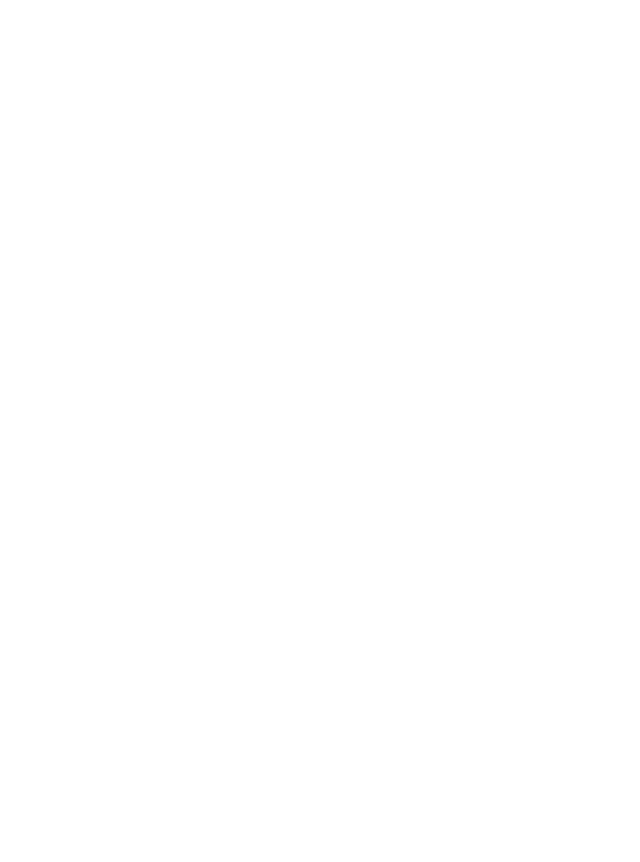
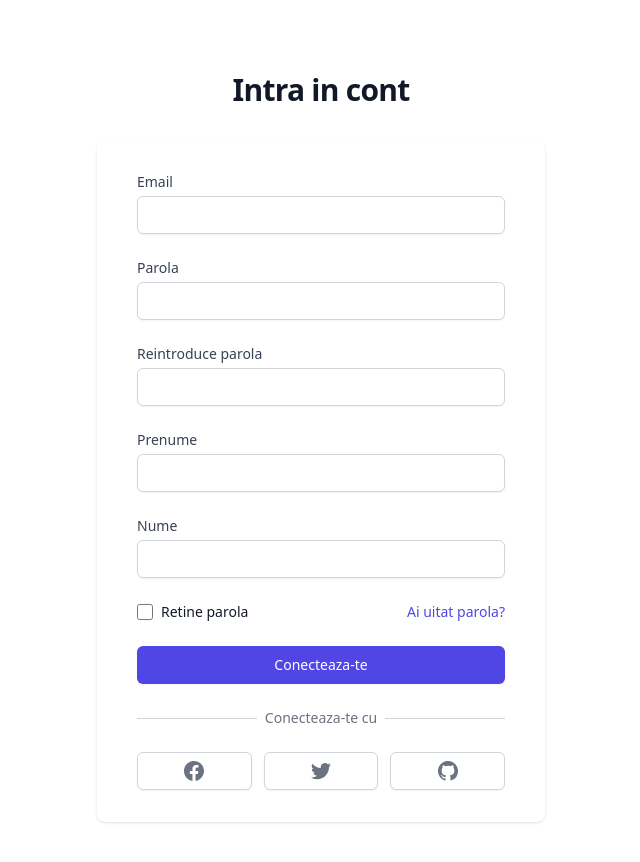
Before and after one commit to OatuPetronela/BuySell, a React (Create React App) app: page /auth/register in a window 1280 px wide. Before the commit this address had no page. Shown: the top 862 px of the page, without its empty margins (319-959 px from the left). Before the commit the page ends 800 px from the top, so only its background shows below. Built offline with nearby package versions, Linux system fonts and the light colour scheme; the HTML template or start-up script is replaced by a standard one.

Commit message:
added register page and route

```diff
--- a/db.json
+++ b/db.json
@@ -1,5 +1,10 @@
 {
     "users":[],
     "items":[
+        {
+          "id": 1,
+          "title": "milk",
+          "userid": 1
+        }
     ]
 }
--- a/package.json
+++ b/package.json
@@ -9,6 +9,8 @@
     "@testing-library/react": "^13.4.0",
     "@testing-library/user-event": "^13.5.0",
     "heroicons-react": "^1.4.1",
+    "json-server": "^0.17.2",
+    "json-server-auth": "^2.1.0",
     "react": "^18.2.0",
     "react-dom": "^18.2.0",
     "react-router-dom": "^6.6.2",
@@ -17,7 +19,7 @@
   },
   "scripts": {
     "start": "react-scripts start",
-    "start:server": "json-server-auth -p 3000 --watch db.json -r routes.json",
+    "start:server": "json-server-auth -p 3500 --watch db.json -r routes.json",
     "build": "react-scripts build",
     "test": "react-scripts test",
     "eject": "react-scripts eject"
@@ -41,6 +43,7 @@
     ]
   },
   "devDependencies": {
+    "json-loader": "^0.5.7",
     "tailwindcss": "^3.2.4"
   }
 }
--- a/routes.json
+++ b/routes.json
@@ -1,4 +1,4 @@
 {
-    "/users*": "/800/users$1",
-    "/items*": "/640/items$1"
+  "/users*": "/600/users$1",
+  "/items*": "/664/items$1"
 }
--- a/src/App.js
+++ b/src/App.js
@@ -7,7 +7,7 @@
       <BrowserRouter>
         <Routes>
           <Route element={<Home />} path="/" />
-          <Route element={<Register />} path="/register" />
+          <Route element={<Register />} path="/auth/register" />
           <Route element={<h2>Adauga un nou anunt</h2>} path="/new-item" />
           <Route element={<h2>Mesaje</h2>} path="/message" />
           <Route element={<h2>Favorite</h2>} path="/favourite" />
--- a/src/components/Navbar/navbar.js
+++ b/src/components/Navbar/navbar.js
@@ -92,7 +92,7 @@
                       />
                     </button>
                   </Link>
-                  <Link to="/register">
+                  <Link to="/auth/register">
                     <button className="inline-flex items-center rounded-md border border-transparent  text-gray-400 hover:bg-gray-700 hover:text-white px-3 py-2 text-md font-medium leading-4 shadow-sm focus:outline-none focus:ring-2 focus:ring-indigo-500 focus:ring-offset-2">
                       <UserIcon
                         className="ml-2 mr-2 h-6 w-6"
@@ -131,7 +131,7 @@
               </Disclosure.Button>
               <Disclosure.Button
                 as="a"
-                href="0"
+                href="/auth/register"
                 className="block rounded-md px-3 py-2 text-base font-medium text-gray-300 hover:bg-gray-700 hover:text-white"
               >
                 Contul tau
--- a/src/components/features/auth/Register.js
+++ b/src/components/features/auth/Register.js
@@ -1,4 +1,26 @@
+import { useState } from "react";
+
 const Register = () => {
+  const [values, setValues] = useState({
+    email: "",
+    password: "",
+    password_check: "",
+    fName: "",
+    lName: "",
+  });
+
+  const handleInputChange = (e) => {
+    const val = e.target.value;
+    setValues({
+      ...values,
+      [e.target.name]: val,
+    });
+  };
+
+  const handleSubmit = (e) => {
+    e.preventDefault();
+    console.log(values);
+  };
   return (
     <div className="flex min-h-full flex-col justify-center py-12 sm:px-6 lg:px-8">
       <div className="sm:mx-auto sm:w-full sm:max-w-md">
@@ -9,11 +31,12 @@
 
       <div className="mt-8 sm:mx-auto sm:w-full sm:max-w-md">
         <div className="bg-white py-8 px-4 shadow sm:rounded-lg sm:px-10">
-          <form className="space-y-6" action="0" method="POST">
+          <form className="space-y-6" onSubmit={handleSubmit}>
             <div>
               <label
                 htmlFor="email"
-                className="block text-sm font-medium text-gray-700">
+                className="block text-sm font-medium text-gray-700"
+              >
                 Email
               </label>
               <div className="mt-1">
@@ -21,16 +44,19 @@
                   id="email"
                   name="email"
                   type="email"
-                  autoComplete="email"
                   required
-                  className="block w-full appearance-none rounded-md border border-gray-300 px-3 py-2 placeholder-gray-400 shadow-sm focus:border-indigo-500 focus:outline-none focus:ring-indigo-500 sm:text-sm"/>
+                  className="block w-full appearance-none rounded-md border border-gray-300 px-3 py-2 placeholder-gray-400 shadow-sm focus:border-indigo-500 focus:outline-none focus:ring-indigo-500 sm:text-sm"
+                  onChange={handleInputChange}
+                  value={values.email}
+                />
               </div>
             </div>
 
             <div>
               <label
                 htmlFor="password"
-                className="block text-sm font-medium text-gray-700">
+                className="block text-sm font-medium text-gray-700"
+              >
                 Parola
               </label>
               <div className="mt-1">
@@ -38,31 +64,37 @@
                   id="password"
                   name="password"
                   type="password"
-                  autoComplete="current-password"
                   required
-                  className="block w-full appearance-none rounded-md border border-gray-300 px-3 py-2 placeholder-gray-400 shadow-sm focus:border-indigo-500 focus:outline-none focus:ring-indigo-500 sm:text-sm"/>
+                  className="block w-full appearance-none rounded-md border border-gray-300 px-3 py-2 placeholder-gray-400 shadow-sm focus:border-indigo-500 focus:outline-none focus:ring-indigo-500 sm:text-sm"
+                  onChange={handleInputChange}
+                  value={values.password}
+                />
               </div>
             </div>
             <div>
               <label
                 htmlFor="password_check"
-                className="block text-sm font-medium text-gray-700">
-                Parola
+                className="block text-sm font-medium text-gray-700"
+              >
+                Reintroduce parola
               </label>
               <div className="mt-1">
                 <input
                   id="password_check"
                   name="password_check"
                   type="password"
-                  autoComplete="current-password"
                   required
-                  className="block w-full appearance-none rounded-md border border-gray-300 px-3 py-2 placeholder-gray-400 shadow-sm focus:border-indigo-500 focus:outline-none focus:ring-indigo-500 sm:text-sm"/>
+                  className="block w-full appearance-none rounded-md border border-gray-300 px-3 py-2 placeholder-gray-400 shadow-sm focus:border-indigo-500 focus:outline-none focus:ring-indigo-500 sm:text-sm"
+                  onChange={handleInputChange}
+                  value={values.password_check}
+                />
               </div>
             </div>
             <div>
               <label
                 htmlFor="fName"
-                className="block text-sm font-medium text-gray-700">
+                className="block text-sm font-medium text-gray-700"
+              >
                 Prenume
               </label>
               <div className="mt-1">
@@ -71,13 +103,17 @@
                   name="fName"
                   type="text"
                   required
-                  className="block w-full appearance-none rounded-md border border-gray-300 px-3 py-2 placeholder-gray-400 shadow-sm focus:border-indigo-500 focus:outline-none focus:ring-indigo-500 sm:text-sm"/>
+                  className="block w-full appearance-none rounded-md border border-gray-300 px-3 py-2 placeholder-gray-400 shadow-sm focus:border-indigo-500 focus:outline-none focus:ring-indigo-500 sm:text-sm"
+                  onChange={handleInputChange}
+                  value={values.fName}
+                />
               </div>
             </div>
             <div>
               <label
                 htmlFor="lName"
-                className="block text-sm font-medium text-gray-700">
+                className="block text-sm font-medium text-gray-700"
+              >
                 Nume
               </label>
               <div className="mt-1">
@@ -86,7 +122,10 @@
                   name="lName"
                   type="text"
                   required
-                  className="block w-full appearance-none rounded-md border border-gray-300 px-3 py-2 placeholder-gray-400 shadow-sm focus:border-indigo-500 focus:outline-none focus:ring-indigo-500 sm:text-sm"/>
+                  className="block w-full appearance-none rounded-md border border-gray-300 px-3 py-2 placeholder-gray-400 shadow-sm focus:border-indigo-500 focus:outline-none focus:ring-indigo-500 sm:text-sm"
+                  onChange={handleInputChange}
+                  value={values.lName}
+                />
               </div>
             </div>
 
@@ -96,17 +135,20 @@
                   id="remember-me"
                   name="remember-me"
                   type="checkbox"
-                  className="h-4 w-4 rounded border-gray-300 text-indigo-600 focus:ring-indigo-500"/>
+                  className="h-4 w-4 rounded border-gray-300 text-indigo-600 focus:ring-indigo-500"
+                />
                 <label
                   htmlFor="remember-me"
-                  className="ml-2 block text-sm text-gray-900">
+                  className="ml-2 block text-sm text-gray-900"
+                >
                   Retine parola
                 </label>
               </div>
               <div className="text-sm">
                 <a
                   href="0"
-                  className="font-medium text-indigo-600 hover:text-indigo-500">
+                  className="font-medium text-indigo-600 hover:text-indigo-500"
+                >
                   Ai uitat parola?
                 </a>
               </div>
@@ -115,7 +157,8 @@
             <div>
               <button
                 type="submit"
-                className="flex w-full justify-center rounded-md border border-transparent bg-indigo-600 py-2 px-4 text-sm font-medium text-white shadow-sm hover:bg-indigo-700 focus:outline-none focus:ring-2 focus:ring-indigo-500 focus:ring-offset-2">
+                className="flex w-full justify-center rounded-md border border-transparent bg-indigo-600 py-2 px-4 text-sm font-medium text-white shadow-sm hover:bg-indigo-700 focus:outline-none focus:ring-2 focus:ring-indigo-500 focus:ring-offset-2"
+              >
                 Conecteaza-te
               </button>
             </div>
@@ -137,17 +180,20 @@
               <div>
                 <a
                   href="0"
-                  className="inline-flex w-full justify-center rounded-md border border-gray-300 bg-white py-2 px-4 text-sm font-medium text-gray-500 shadow-sm hover:bg-gray-50">
+                  className="inline-flex w-full justify-center rounded-md border border-gray-300 bg-white py-2 px-4 text-sm font-medium text-gray-500 shadow-sm hover:bg-gray-50"
+                >
                   <span className="sr-only">Sign in with Facebook</span>
                   <svg
                     className="h-5 w-5"
                     aria-hidden="true"
                     fill="currentColor"
-                    viewBox="0 0 20 20">
+                    viewBox="0 0 20 20"
+                  >
                     <path
                       fillRule="evenodd"
                       d="M20 10c0-5.523-4.477-10-10-10S0 4.477 0 10c0 4.991 3.657 9.128 8.438 9.878v-6.987h-2.54V10h2.54V7.797c0-2.506 1.492-3.89 3.777-3.89 1.094 0 2.238.195 2.238.195v2.46h-1.26c-1.243 0-1.63.771-1.63 1.562V10h2.773l-.443 2.89h-2.33v6.988C16.343 19.128 20 14.991 20 10z"
-                      clipRule="evenodd"/>
+                      clipRule="evenodd"
+                    />
                   </svg>
                 </a>
               </div>
@@ -155,31 +201,37 @@
               <div>
                 <a
                   href="0"
-                  className="inline-flex w-full justify-center rounded-md border border-gray-300 bg-white py-2 px-4 text-sm font-medium text-gray-500 shadow-sm hover:bg-gray-50">
+                  className="inline-flex w-full justify-center rounded-md border border-gray-300 bg-white py-2 px-4 text-sm font-medium text-gray-500 shadow-sm hover:bg-gray-50"
+                >
                   <span className="sr-only">Sign in with Twitter</span>
                   <svg
                     className="h-5 w-5"
                     aria-hidden="true"
                     fill="currentColor"
-                    viewBox="0 0 20 20">
+                    viewBox="0 0 20 20"
+                  >
                     <path d="M6.29 18.251c7.547 0 11.675-6.253 11.675-11.675 0-.178 0-.355-.012-.53A8.348 8.348 0 0020 3.92a8.19 8.19 0 01-2.357.646 4.118 4.118 0 001.804-2.27 8.224 8.224 0 01-2.605.996 4.107 4.107 0 00-6.993 3.743 11.65 11.65 0 01-8.457-4.287 4.106 4.106 0 001.27 5.477A4.073 4.073 0 01.8 7.713v.052a4.105 4.105 0 003.292 4.022 4.095 4.095 0 01-1.853.07 4.108 4.108 0 003.834 2.85A8.233 8.233 0 010 16.407a11.616 11.616 0 006.29 1.84" />
                   </svg>
                 </a>
               </div>
 
               <div>
-                <a href="0"
-                  className="inline-flex w-full justify-center rounded-md border border-gray-300 bg-white py-2 px-4 text-sm font-medium text-gray-500 shadow-sm hover:bg-gray-50">
+                <a
+                  href="0"
+                  className="inline-flex w-full justify-center rounded-md border border-gray-300 bg-white py-2 px-4 text-sm font-medium text-gray-500 shadow-sm hover:bg-gray-50"
+                >
                   <span className="sr-only">Sign in with GitHub</span>
                   <svg
                     className="h-5 w-5"
                     aria-hidden="true"
                     fill="currentColor"
-                    viewBox="0 0 20 20">
+                    viewBox="0 0 20 20"
+                  >
                     <path
                       fillRule="evenodd"
                       d="M10 0C4.477 0 0 4.484 0 10.017c0 4.425 2.865 8.18 6.839 9.504.5.092.682-.217.682-.483 0-.237-.008-.868-.013-1.703-2.782.605-3.369-1.343-3.369-1.343-.454-1.158-1.11-1.466-1.11-1.466-.908-.62.069-.608.069-.608 1.003.07 1.531 1.032 1.531 1.032.892 1.53 2.341 1.088 2.91.832.092-.647.35-1.088.636-1.338-2.22-.253-4.555-1.113-4.555-4.951 0-1.093.39-1.988 1.029-2.688-.103-.253-.446-1.272.098-2.65 0 0 .84-.27 2.75 1.026A9.564 9.564 0 0110 4.844c.85.004 1.705.115 2.504.337 1.909-1.296 2.747-1.027 2.747-1.027.546 1.379.203 2.398.1 2.651.64.7 1.028 1.595 1.028 2.688 0 3.848-2.339 4.695-4.566 4.942.359.31.678.921.678 1.856 0 1.338-.012 2.419-.012 2.747 0 .268.18.58.688.482A10.019 10.019 0 0020 10.017C20 4.484 15.522 0 10 0z"
-                      clipRule="evenodd"/>
+                      clipRule="evenodd"
+                    />
                   </svg>
                 </a>
               </div>
```
Also changed, not shown: src/components/content/ContentMainPage.js (+51 -19 lines), src/components/features/pages/Home.js (line endings or trailing spaces), src/index.css (line endings or trailing spaces), 1 other file (tests, documents, lock files or other folders).
